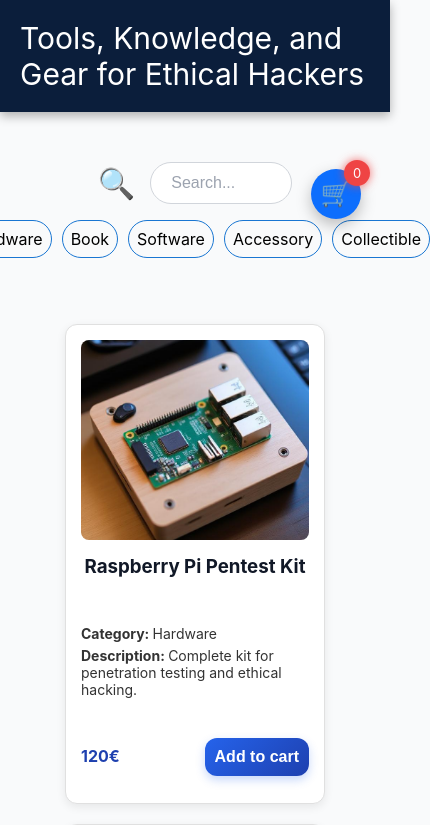
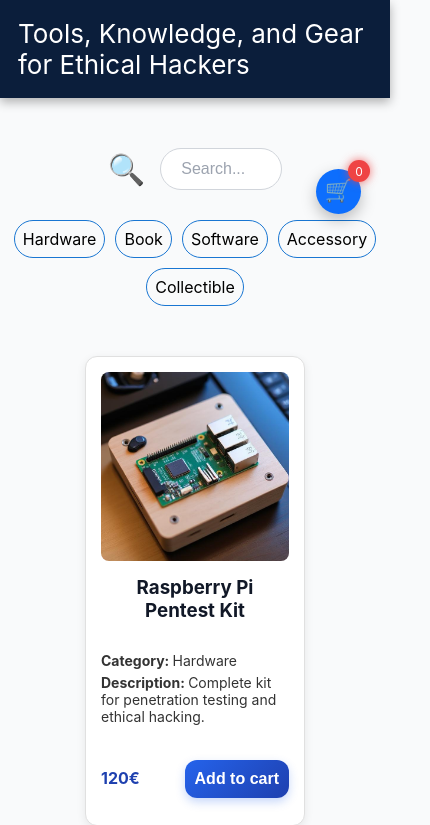
Before and after one commit to ouielba90/actividad-inicial-React-Ouissam, a React (Vite) app: page / in a window 390 px wide. Shown: the top 825 px of the page, 430 px wide, since content can reach past the window. Built offline with nearby package versions, Linux system fonts and the light colour scheme.

Commit message:
feat: add responsive

```diff
--- a/src/index.css
+++ b/src/index.css
@@ -83,9 +83,11 @@
 .filter {
   display: flex;
   flex-direction: row;
+  flex-wrap: wrap;
   gap: 10px;
   align-items: center;
   justify-content: center;
+  padding-top: 30px;
   padding-bottom: 30px;
 }
 
@@ -94,6 +96,7 @@
   border: 1px solid #1976d2;
   padding: 8px;
   border-radius: 20px;
+  margin: 0;
 }
 
 .fill_filter,
@@ -396,3 +399,126 @@
   color: #1e3a8a;
   margin: 0 5px;
 }
+
+/* =========================================================
+   RESPONSIVE
+========================================================= */
+
+@media (max-width: 480px) {
+  .site-header {
+    font-size: 22px;
+    padding: 15px;
+  }
+
+  .site-footer {
+    font-size: 12px;
+    padding: 15px;
+  }
+
+  .search input {
+    width: 80px;
+  }
+
+  .product-list {
+    flex-direction: column;
+    align-items: center;
+    gap: 15px;
+  }
+
+  .product-card {
+    width: 90%;
+    min-height: auto;
+  }
+
+  .cart {
+    width: 90%;
+    right: 5%;
+    max-height: 250px;
+    font-size: 12px;
+  }
+
+  .cart__items table th,
+  .cart__items table td {
+    padding: 4px 6px;
+    font-size: 12px;
+  }
+
+  .cart__header {
+    font-size: 14px;
+    padding: 8px 12px;
+  }
+
+  .cart__footer {
+    font-size: 13px;
+    padding: 8px 12px;
+  }
+
+  .btn--remove-item img {
+    width: 18px;
+  }
+
+  .cart-toggle-btn {
+    width: 45px;
+    height: 45px;
+    font-size: 22px;
+  }
+
+  .cart-item-count {
+    width: 22px;
+    height: 22px;
+    font-size: 12px;
+  }
+}
+
+@media (max-width: 768px) {
+  .site-header {
+    font-size: 26px;
+    padding: 18px;
+  }
+
+  .site-footer {
+    font-size: 14px;
+    padding: 18px;
+  }
+
+  .search input:focus {
+    width: 200px;
+  }
+
+  .product-card {
+    width: 45%;
+  }
+
+  .cart {
+    width: 320px;
+    right: 4%;
+    max-height: 250px;
+    font-size: 13px;
+  }
+
+  .cart__items table th,
+  .cart__items table td {
+    padding: 6px 8px;
+    font-size: 13px;
+  }
+
+  .cart__header {
+    font-size: 15px;
+    padding: 8px 14px;
+  }
+
+  .cart__footer {
+    font-size: 14px;
+    padding: 8px 14px;
+  }
+
+  .btn--remove-item img {
+    width: 20px;
+  }
+}
+
+@media (max-width: 992px) {
+  .product-card {
+    width: 220px;
+  }
+}
```
